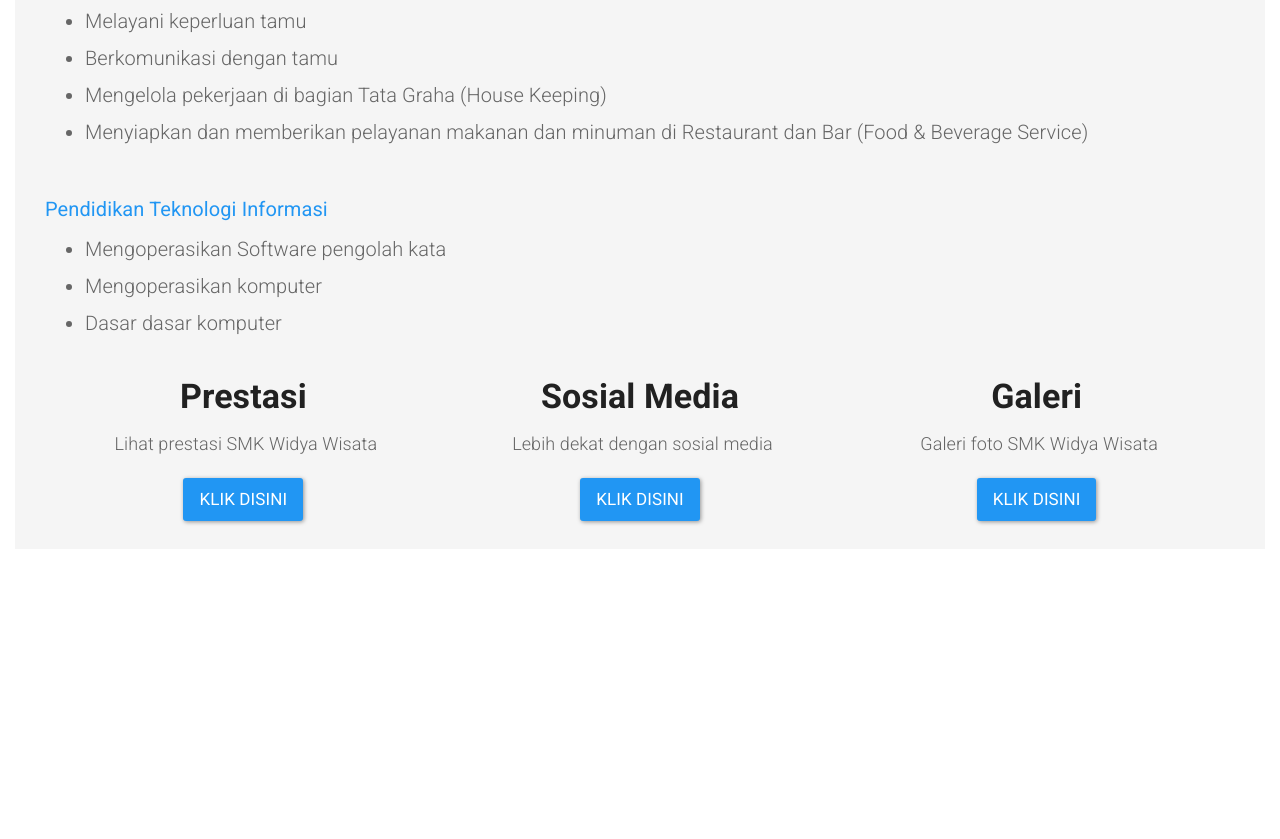
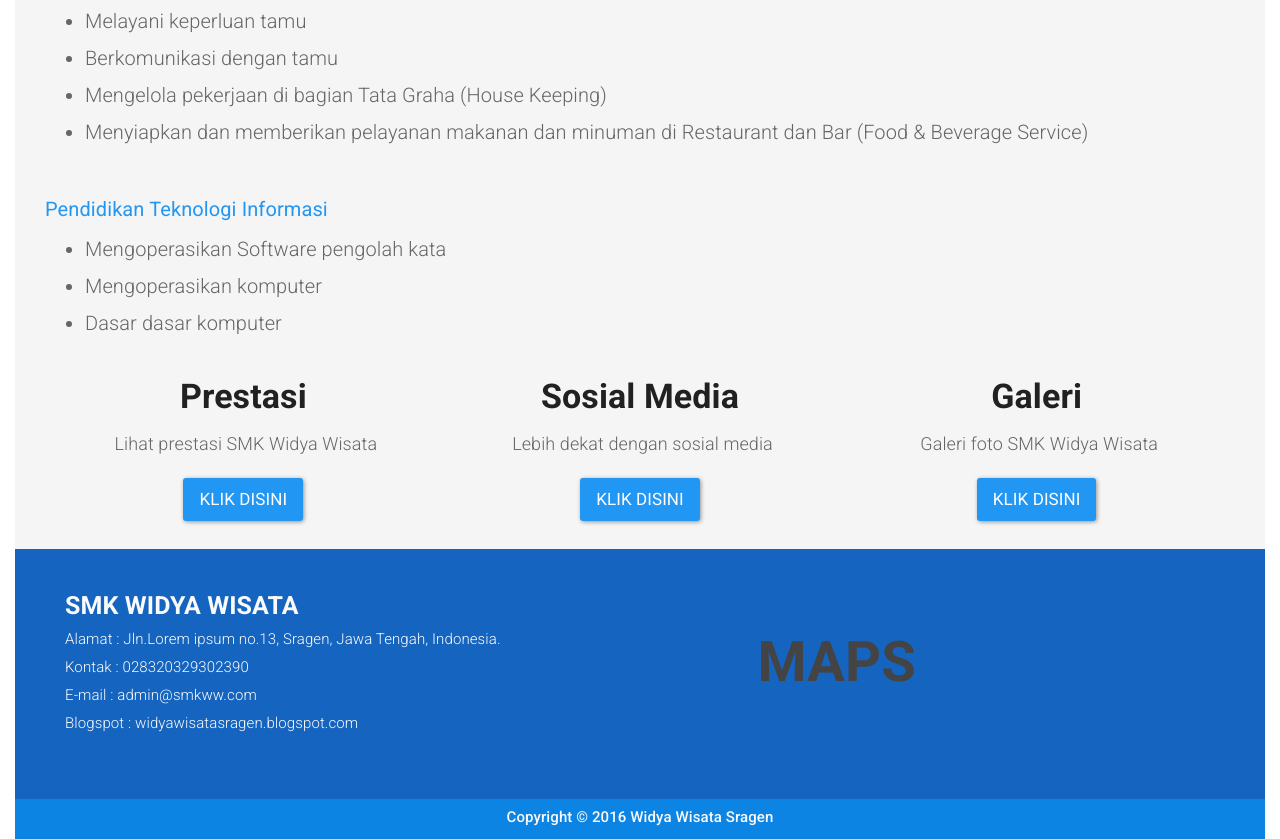
Before and after one commit to iqbalaqaba/widyawisata_pro, a plain HTML site: page index2.html in a window 1280 px wide. Shown: the part 1513-2352 px from the top of the page. Before the commit the page ends 2062 px from the top, so only its background shows below. Drawn offline with nearby package versions, Linux system fonts and the light colour scheme.

Commit message:
Footer added.
Need : Google Maps API

```diff
--- a/index2.html
+++ b/index2.html
@@ -225,6 +225,34 @@ License          : This design is licensed under the under GNU GENERAL PUBLIC LI
     </div>
   </div>
 <!-- Prestasi part end here -->
+	<!-- Footer part start here -->
+  <div class="col-lg-12 footers" id="footers">
+    <div class="container-fluid">
+      <div class="hidden-lg col-md-12 col-xs-12 text-center">
+        <img src="#" alt="logo-smk" class="img-responsive">
+      </div>
+      <div class="col-lg-6 col-md-12 col-xs-12">
+        <h3> <strong> SMK Widya Wisata </strong> </h3>
+        <h5> Alamat : <a href="#"> Jln.Lorem ipsum no.13, Sragen, Jawa Tengah, Indonesia. </a> </h5>
+        <h5> Kontak : <a href="tel:+#"> 028320329302390 </a> </h5>
+        <h5> E-mail : <a href="mailto:#"> admin@smkww.com </a> </h5>
+        <h5> Blogspot   : <a href="http://www.widyawisatasragen.blogspot.com"> widyawisatasragen.blogspot.com </a> </h5>
+      </div>
+      <div class="col-lg-4 col-md-12 col-xs-12 hidden-md hidden-xs text-center">
+        <h1 style="padding-top: 40px;"> <strong> MAPS </strong> </h1>
+      </div>
+    </div>
+  </div>
+<!-- Footer part end here -->
+
+<!-- Credit part start here -->
+  <div class="col-lg-12" style="background-color:#0c84e4; font-weight: 500; font-size: 15px; min-height: 40px; padding: 5px;">
+    <div class="container-fluid text-center">
+        <a href="#"> Copyright &copy; 2016 Widya Wisata Sragen </a>
+    </div>
+  </div>
+<!-- Credit part end here -->
+
 </div>
 <!-- Main container fluid end here -->
 <!-- Latest compiled and minified JavaScript -->
```
